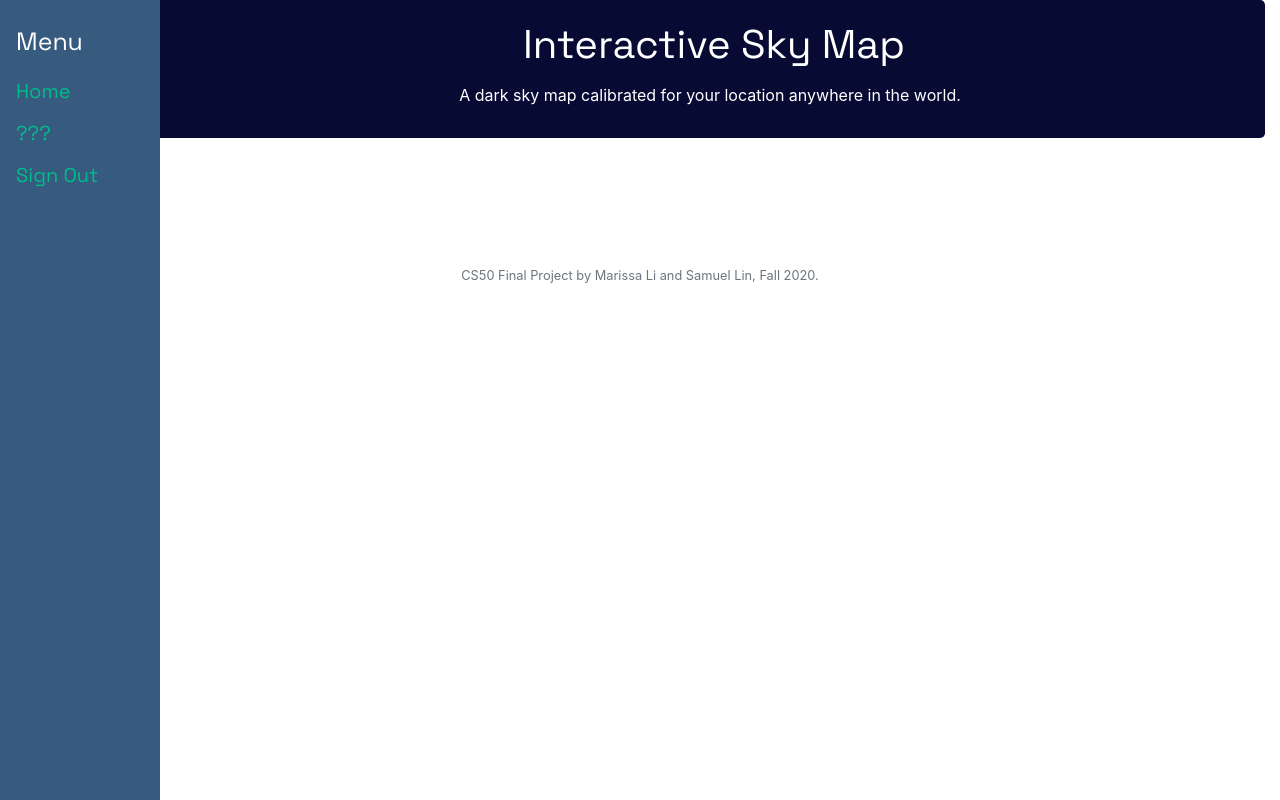
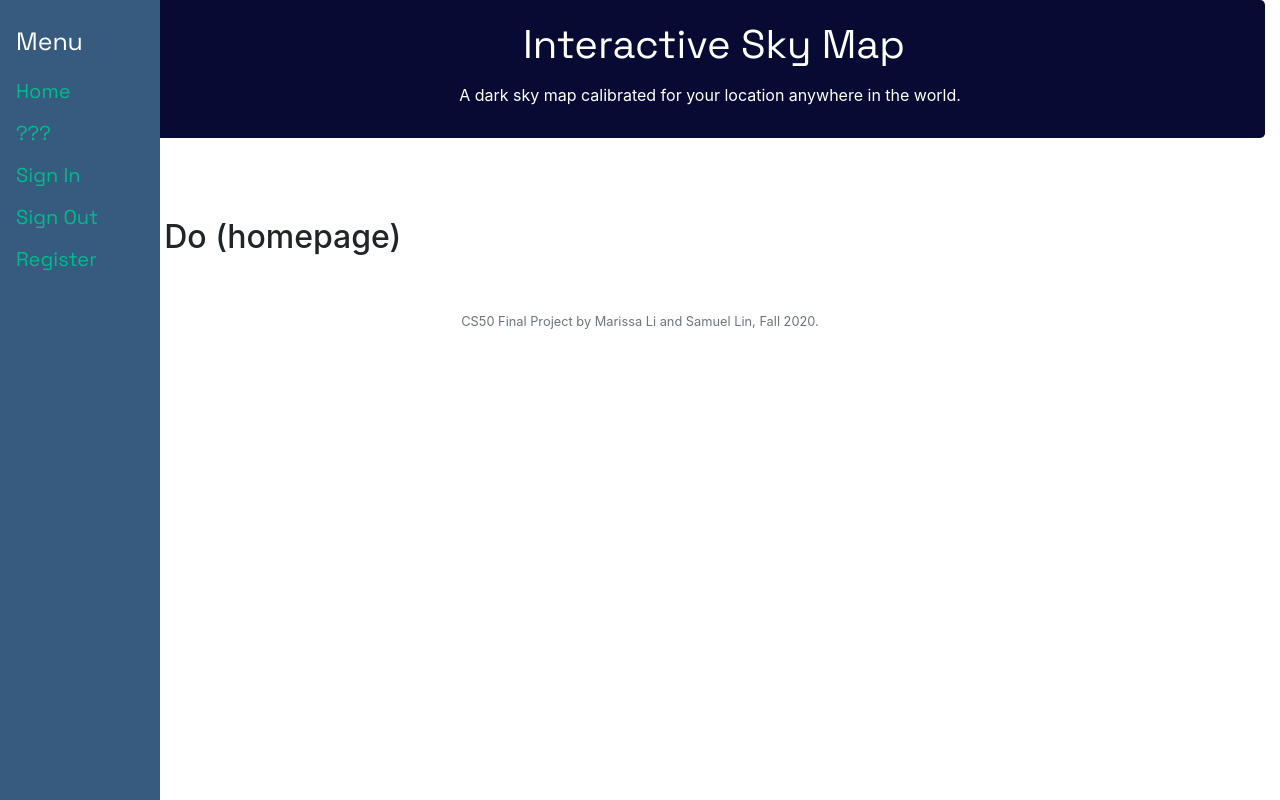
Before and after one commit to samuellin01/CS50-Final-Project, a Flask app: page / in a window 1280 px wide. Run offline with Flask 2, Linux system fonts and the light colour scheme; a user stored in the database is signed in; some libraries are stand-ins or nearby versions.

Commit message:
register/login part 2

```diff
--- a/application.py
+++ b/application.py
@@ -37,7 +37,7 @@ db = SQL("sqlite:///skymap.db")
 @app.route("/")
 @login_required
 def index():
-    return render_template("layout.html")
+    return render_template("index.html")
 
 @app.route("/login", methods=["GET", "POST"])
 def login():
@@ -68,7 +68,8 @@ def login():
         session["user_id"] = rows[0]["id"]
 
         # Redirect user to home page
-        return redirect("/")
+        # return redirect("/")
+        return render_template("index.html")
 
     # User reached route via GET (as by clicking a link or via redirect)
     else:
@@ -83,7 +84,8 @@ def logout():
     session.clear()
 
     # Redirect user to login form
-    return redirect("/")
+    # return redirect("/")
+    return render_template("login.html")
 
 @app.route("/register", methods=["GET", "POST"])
 def register():
--- /dev/null
+++ b/templates/index.html
@@ -0,0 +1,12 @@
+{% extends "layout.html" %}
+
+{% block title %}
+    Index
+{% endblock %}
+
+{% block main %}
+<form action="/">
+    <h2> To Do (homepage) </h2>
+</form>
+
+{% endblock %}
--- a/templates/layout.html
+++ b/templates/layout.html
@@ -36,15 +36,12 @@
         </div>
 
         <div class="sidenav">
-            {% if session.user_id %}
-                <h1>Menu</h1>
-                <a class="nav-item" href="#">Home</a>
-                <a class="nav-item" href="#">???</a>
-                <a class="nav-item" href="/logout">Sign Out</a>
-            {% else %}
-                <a class="nav-item" href="/login">Sign In</a>
-                <a class="nav-item" href="/register">Register</a>
-            {% endif %}
+            <h1>Menu</h1>
+            <a class="nav-item" href="/">Home</a>
+            <a class="nav-item" href="#">???</a>
+            <a class="nav-item" href="/login">Sign In</a>
+            <a class="nav-item" href="/logout">Sign Out</a>
+            <a class="nav-item" href="/register">Register</a>
         </div>
 
         {% if get_flashed_messages() %}
```
Also changed, not shown: skymap.db, 1 other file.
